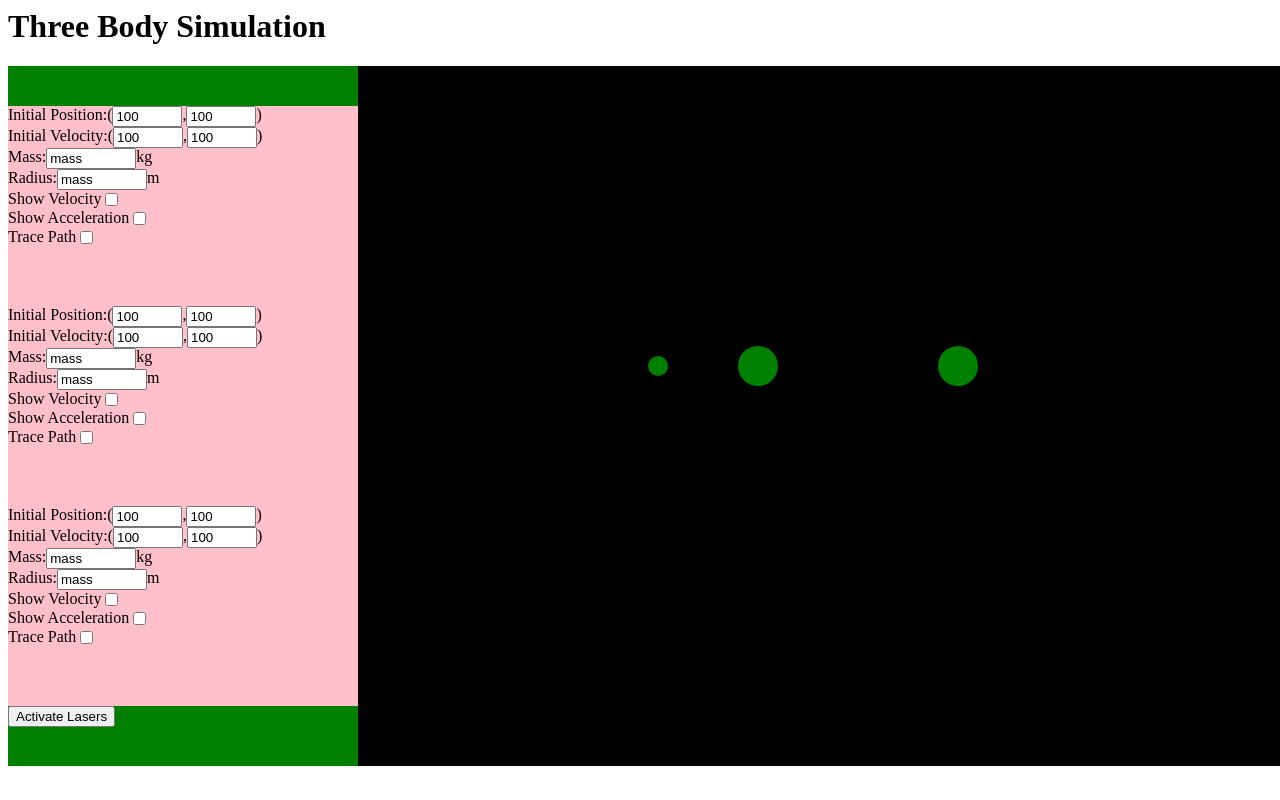
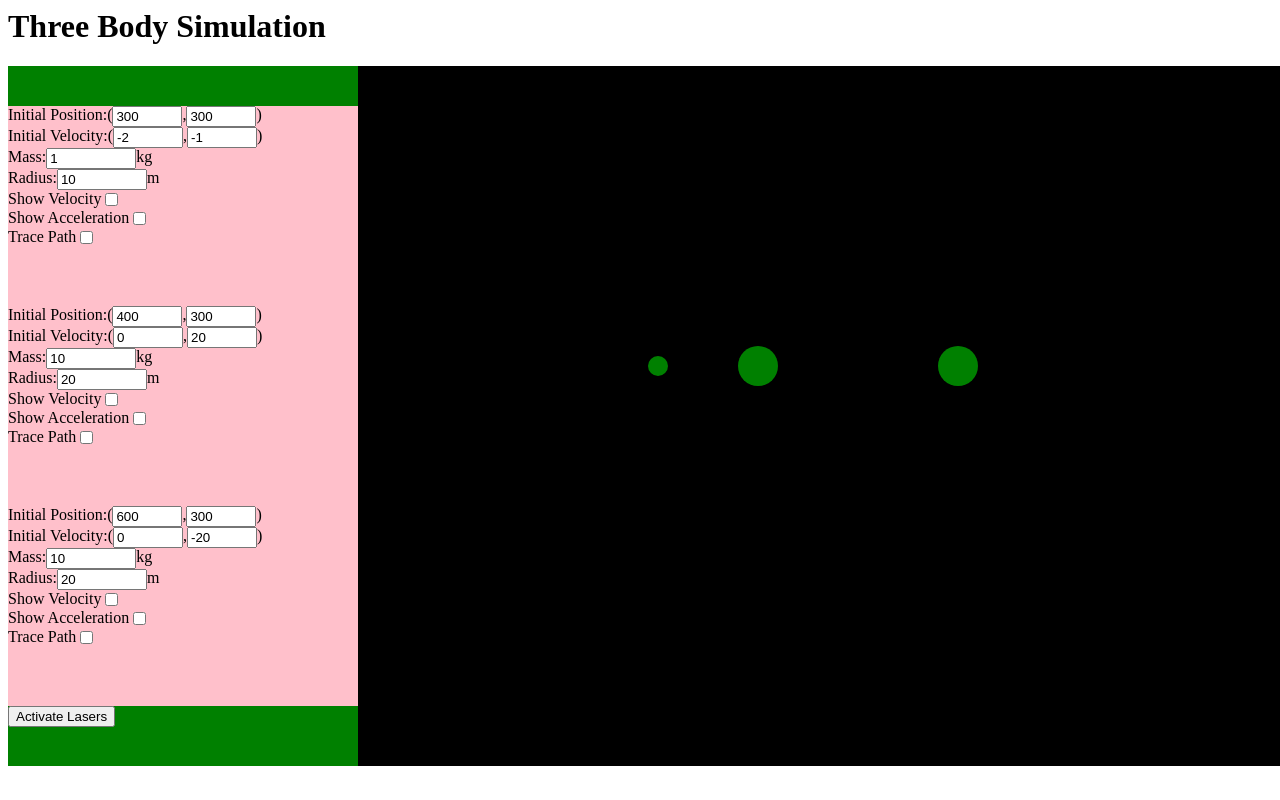
Before and after one commit to echentw/three-body, a React app: page / in a window 1280 px wide. Shown: the top 800 px of the page. Built offline with nearby package versions, Linux system fonts and the light colour scheme.

Commit message:
set initial configs

```diff
--- a/src/Planet.ts
+++ b/src/Planet.ts
@@ -10,29 +10,47 @@ export type Point = Vector;
 export type Velocity = Vector;
 export type Acceleration = Vector;
 
-export type PlanetConfig = {
+export type PlanetProperties = {
   radius: number,
   mass: number,
-  position: Point,
-  velocity: Velocity,
+}
+
+export type PlanetInitialConditions = {
+  position: Point;
+  velocity: Velocity;
+}
+
+export type PlanetConfig = {
+  properties: PlanetProperties,
+  initialConditions: PlanetInitialConditions,
   flags: VisualizationFlags,
 };
 
 export class Planet {
-  public readonly radius: number;
-  public readonly mass: number;
+  public radius: number;
+  public mass: number;
   public position: Point;
   public velocity: Velocity;
   public acceleration: Acceleration;
   public flags: VisualizationFlags;
 
   constructor(config: PlanetConfig) {
-    this.position = config.position;
-    this.radius = config.radius;
-    this.mass = config.mass;
-    this.velocity = config.velocity;
+    this.position = config.initialConditions.position;
+    this.velocity = config.initialConditions.velocity;
+    this.radius = config.properties.radius;
+    this.mass = config.properties.mass;
     this.acceleration = { x: 0, y: 0 };
     this.flags = config.flags;
+  }
+
+  setInitialConditions(conditions: PlanetInitialConditions) {
+    this.position = conditions.position;
+    this.velocity = conditions.velocity;
+  }
+
+  setProperties(properties: PlanetProperties) {
+    this.radius = properties.radius;
+    this.mass = properties.mass;
   }
 
   setFlags(flags: VisualizationFlags) {
--- a/src/SideBar.tsx
+++ b/src/SideBar.tsx
@@ -2,117 +2,75 @@ import * as React from 'react';
 
 import { VisualizationFlags } from './main';
 import { CheckBox } from './CheckBox';
+import { PlanetConfig, PlanetProperties, PlanetInitialConditions } from './Planet';
 
 interface PlanetConfigComponentProps {
-  updateFlags: (flags: VisualizationFlags) => void;
+  config: PlanetConfig,
+  onChangePositionX: (event: React.ChangeEvent<HTMLInputElement>) => void;
+  onChangePositionY: (event: React.ChangeEvent<HTMLInputElement>) => void;
+  onChangeVelocityX: (event: React.ChangeEvent<HTMLInputElement>) => void;
+  onChangeVelocityY: (event: React.ChangeEvent<HTMLInputElement>) => void;
+  onChangeMass: (event: React.ChangeEvent<HTMLInputElement>) => void;
+  onChangeRadius: (event: React.ChangeEvent<HTMLInputElement>) => void;
+  onChangeShowVelocity: (on: boolean) => void;
+  onChangeShowAcceleration: (on: boolean) => void;
+  onChangeShowPath: (on: boolean) => void;
 }
 
 class PlanetConfigComponent extends React.Component<PlanetConfigComponentProps> {
-  state = {
-    positionX: '100',
-    positionY: '100',
-    velocityX: '100',
-    velocityY: '100',
-    mass: 'mass',
-    radius: 'radius',
-
-    showVelocity: false,
-    showAcceleration: false,
-    showPath: false,
-  }
-
-  onChangePositionX = (event: React.ChangeEvent<HTMLInputElement>) => {
-    this.setState({ positionX: event.target.value });
-  }
-
-  onChangePositionY = (event: React.ChangeEvent<HTMLInputElement>) => {
-    this.setState({ positionY: event.target.value });
-  }
-
-  onChangeVelocityX = (event: React.ChangeEvent<HTMLInputElement>) => {
-    this.setState({ velocityX: event.target.value });
-  }
-
-  onChangeVelocityY = (event: React.ChangeEvent<HTMLInputElement>) => {
-    this.setState({ velocityY: event.target.value });
-  }
-
-  onChangeMass = (event: React.ChangeEvent<HTMLInputElement>) => {
-    this.setState({ mass: event.target.value });
-  }
-
-  onChangeRadius = (event: React.ChangeEvent<HTMLInputElement>) => {
-    this.setState({ radius: event.target.value });
-  }
-
-  onChangeShowVelocity = (on: boolean) => {
-    this.setState({ showVelocity: on });
-    this.props.updateFlags({
-      showVelocity: on,
-      showAcceleration: this.state.showAcceleration,
-      showPath: this.state.showPath,
-    });
-  }
-
-  onChangeShowAcceleration = (on: boolean) => {
-    this.setState({ showAcceleration: on });
-    this.props.updateFlags({
-      showVelocity: this.state.showVelocity,
-      showAcceleration: on,
-      showPath: this.state.showPath,
-    });
-  }
-
-  onChangeShowPath = (on: boolean) => {
-    this.setState({ showPath: on });
-    this.props.updateFlags({
-      showVelocity: this.state.showVelocity,
-      showAcceleration: this.state.showAcceleration,
-      showPath: on,
-    });
-  }
-
   render() {
+    const { properties, initialConditions, flags } = this.props.config;
+    const {
+      onChangePositionX,
+      onChangePositionY,
+      onChangeVelocityX,
+      onChangeVelocityY,
+      onChangeMass,
+      onChangeRadius,
+      onChangeShowVelocity,
+      onChangeShowAcceleration,
+      onChangeShowPath,
+    } = this.props;
     return (
       <div className="planet-config-component">
         <div className="initial-vector">
           <div className="text">Initial Position:</div>
           (
-          <input className="vector-input" type="text" value={this.state.positionX} onChange={this.onChangePositionX}/>
+          <input className="vector-input" type="text" value={initialConditions.position.x} onChange={onChangePositionX}/>
           ,
-          <input className="vector-input" type="text" value={this.state.positionY} onChange={this.onChangePositionY}/>
+          <input className="vector-input" type="text" value={initialConditions.position.y} onChange={onChangePositionY}/>
           )
         </div>
         <div className="initial-vector">
           <div className="text">Initial Velocity:</div>
           (
-          <input className="vector-input" type="text" value={this.state.velocityX} onChange={this.onChangeVelocityX}/>
+          <input className="vector-input" type="text" value={initialConditions.velocity.x} onChange={onChangeVelocityX}/>
           ,
-          <input className="vector-input" type="text" value={this.state.velocityY} onChange={this.onChangeVelocityY}/>
+          <input className="vector-input" type="text" value={initialConditions.velocity.y} onChange={onChangeVelocityY}/>
           )
         </div>
         <div className="scalar-container">
           <div className="text">Mass:</div>
-          <input className="scalar-input" type="text" value={this.state.mass} onChange={this.onChangeMass}/>
+          <input className="scalar-input" type="text" value={properties.mass} onChange={onChangeMass}/>
           kg
         </div>
         <div className="scalar-container">
           <div className="text">Radius:</div>
-          <input className="scalar-input" type="text" value={this.state.mass} onChange={this.onChangeMass}/>
+          <input className="scalar-input" type="text" value={properties.radius} onChange={onChangeRadius}/>
           m
         </div>
 
         <div className="flag-toggle">
           <div className="text">Show Velocity</div>
-          <CheckBox onToggle={this.onChangeShowVelocity}/>
+          <CheckBox onToggle={onChangeShowVelocity}/>
         </div>
         <div className="flag-toggle">
           <div className="text">Show Acceleration</div>
-          <CheckBox onToggle={this.onChangeShowAcceleration}/>
+          <CheckBox onToggle={onChangeShowAcceleration}/>
         </div>
         <div className="flag-toggle">
           <div className="text">Trace Path</div>
-          <CheckBox onToggle={this.onChangeShowPath}/>
+          <CheckBox onToggle={onChangeShowPath}/>
         </div>
       </div>
     );
@@ -121,16 +79,190 @@ class PlanetConfigComponent extends React.Component<PlanetConfigComponentProps>
 
 interface SideBarComponentProps {
   updateFlags: (planetId: number, flags: VisualizationFlags) => void;
+  updatePlanetConfigs: (configs: PlanetConfig[]) => void;
   start: () => void;
 }
 
-export class SideBarComponent extends React.Component<SideBarComponentProps> {
+interface SideBarComponentState {
+  configs: PlanetConfig[],
+}
+
+export class SideBarComponent extends React.Component<SideBarComponentProps, SideBarComponentState> {
+  state = {
+    configs: [{
+      initialConditions: {
+        position: {
+          x: 300.0,
+          y: 300.0,
+        },
+        velocity: {
+          x: -2.0,
+          y: -1.0,
+        },
+      },
+      properties: {
+        radius: 10.0,
+        mass: 1.0,
+      },
+      flags: {
+        showVelocity: false,
+        showAcceleration: false,
+        showPath: false,
+      },
+    }, {
+      initialConditions: {
+        position: {
+          x: 400.0,
+          y: 300.0,
+        },
+        velocity: {
+          x: 0.0,
+          y: 20.0,
+        },
+      },
+      properties: {
+        radius: 20.0,
+        mass: 10.0,
+      },
+      flags: {
+        showVelocity: false,
+        showAcceleration: false,
+        showPath: false,
+      },
+    }, {
+      initialConditions: {
+        position: {
+          x: 600.0,
+          y: 300.0,
+        },
+        velocity: {
+          x: 0.0,
+          y: -20.0,
+        },
+      },
+      properties: {
+        radius: 20.0,
+        mass: 10.0,
+      },
+      flags: {
+        showVelocity: false,
+        showAcceleration: false,
+        showPath: false,
+      },
+    }],
+  };
+
+  onChangePositionX = (planetId: number, event: React.ChangeEvent<HTMLInputElement>) => {
+    const configs = this.state.configs;
+    configs[planetId].initialConditions.position.x = Number(event.target.value);
+    this.setState({ configs });
+
+    this.props.updatePlanetConfigs(configs);
+  }
+
+  onChangePositionY = (planetId: number, event: React.ChangeEvent<HTMLInputElement>) => {
+    const configs = this.state.configs;
+    configs[planetId].initialConditions.position.y = Number(event.target.value);
+    this.setState({ configs });
+
+    this.props.updatePlanetConfigs(configs);
+  }
+
+  onChangeVelocityX = (planetId: number, event: React.ChangeEvent<HTMLInputElement>) => {
+    const configs = this.state.configs;
+    configs[planetId].initialConditions.velocity.x = Number(event.target.value);
+    this.setState({ configs });
+
+    this.props.updatePlanetConfigs(configs);
+  }
+
+  onChangeVelocityY = (planetId: number, event: React.ChangeEvent<HTMLInputElement>) => {
+    const configs = this.state.configs;
+    configs[planetId].initialConditions.velocity.y = Number(event.target.value);
+    this.setState({ configs });
+
+    this.props.updatePlanetConfigs(configs);
+  }
+
+  onChangeMass = (planetId: number, event: React.ChangeEvent<HTMLInputElement>) => {
+    const configs = this.state.configs;
+    configs[planetId].properties.mass = Number(event.target.value);
+    this.setState({ configs });
+
+    this.props.updatePlanetConfigs(configs);
+  }
+
+  onChangeRadius = (planetId: number, event: React.ChangeEvent<HTMLInputElement>) => {
+    const configs = this.state.configs;
+    configs[planetId].properties.radius = Number(event.target.value);
+    this.setState({ configs });
+
+    this.props.updatePlanetConfigs(configs);
+  }
+
+  onChangeShowVelocity = (planetId: number, on: boolean) => {
+    const configs = this.state.configs;
+    configs[planetId].flags.showVelocity = on;
+    this.setState({ configs });
+
+    this.props.updateFlags(planetId, configs[planetId].flags);
+  }
+
+  onChangeShowAcceleration = (planetId: number, on: boolean) => {
+    const configs = this.state.configs;
+    configs[planetId].flags.showAcceleration = on;
+    this.setState({ configs });
+
+    this.props.updateFlags(planetId, configs[planetId].flags);
+  }
+
+  onChangeShowPath = (planetId: number, on: boolean) => {
+    const configs = this.state.configs;
+    configs[planetId].flags.showPath = on;
+    this.setState({ configs });
+
+    this.props.updateFlags(planetId, configs[planetId].flags);
+  }
+
   render() {
     return (
       <div className="sidebar">
-        <PlanetConfigComponent updateFlags={(flags: VisualizationFlags) => this.props.updateFlags(0, flags)}/>
-        <PlanetConfigComponent updateFlags={(flags: VisualizationFlags) => this.props.updateFlags(1, flags)}/>
-        <PlanetConfigComponent updateFlags={(flags: VisualizationFlags) => this.props.updateFlags(2, flags)}/>
+        <PlanetConfigComponent
+          config={this.state.configs[0]}
+          onChangePositionX={(event: React.ChangeEvent<HTMLInputElement>) => this.onChangePositionX(0, event)}
+          onChangePositionY={(event: React.ChangeEvent<HTMLInputElement>) => this.onChangePositionY(0, event)}
+          onChangeVelocityX={(event: React.ChangeEvent<HTMLInputElement>) => this.onChangeVelocityX(0, event)}
+          onChangeVelocityY={(event: React.ChangeEvent<HTMLInputElement>) => this.onChangeVelocityY(0, event)}
+          onChangeMass={(event: React.ChangeEvent<HTMLInputElement>) => this.onChangeMass(0, event)}
+          onChangeRadius={(event: React.ChangeEvent<HTMLInputElement>) => this.onChangeRadius(0, event)}
+          onChangeShowVelocity={(on: boolean) => this.onChangeShowVelocity(0, on)}
+          onChangeShowAcceleration={(on: boolean) => this.onChangeShowAcceleration(0, on)}
+          onChangeShowPath={(on: boolean) => this.onChangeShowPath(0, on)}
+        />
+        <PlanetConfigComponent
+          config={this.state.configs[1]}
+          onChangePositionX={(event: React.ChangeEvent<HTMLInputElement>) => this.onChangePositionX(1, event)}
+          onChangePositionY={(event: React.ChangeEvent<HTMLInputElement>) => this.onChangePositionY(1, event)}
+          onChangeVelocityX={(event: React.ChangeEvent<HTMLInputElement>) => this.onChangeVelocityX(1, event)}
+          onChangeVelocityY={(event: React.ChangeEvent<HTMLInputElement>) => this.onChangeVelocityY(1, event)}
+          onChangeMass={(event: React.ChangeEvent<HTMLInputElement>) => this.onChangeMass(1, event)}
+          onChangeRadius={(event: React.ChangeEvent<HTMLInputElement>) => this.onChangeRadius(1, event)}
+          onChangeShowVelocity={(on: boolean) => this.onChangeShowVelocity(1, on)}
+          onChangeShowAcceleration={(on: boolean) => this.onChangeShowAcceleration(1, on)}
+          onChangeShowPath={(on: boolean) => this.onChangeShowPath(1, on)}
+        />
+        <PlanetConfigComponent
+          config={this.state.configs[2]}
+          onChangePositionX={(event: React.ChangeEvent<HTMLInputElement>) => this.onChangePositionX(2, event)}
+          onChangePositionY={(event: React.ChangeEvent<HTMLInputElement>) => this.onChangePositionY(2, event)}
+          onChangeVelocityX={(event: React.ChangeEvent<HTMLInputElement>) => this.onChangeVelocityX(2, event)}
+          onChangeVelocityY={(event: React.ChangeEvent<HTMLInputElement>) => this.onChangeVelocityY(2, event)}
+          onChangeMass={(event: React.ChangeEvent<HTMLInputElement>) => this.onChangeMass(2, event)}
+          onChangeRadius={(event: React.ChangeEvent<HTMLInputElement>) => this.onChangeRadius(2, event)}
+          onChangeShowVelocity={(on: boolean) => this.onChangeShowVelocity(2, on)}
+          onChangeShowAcceleration={(on: boolean) => this.onChangeShowAcceleration(2, on)}
+          onChangeShowPath={(on: boolean) => this.onChangeShowPath(2, on)}
+        />
         <button onClick={this.props.start}>
           Activate Lasers
         </button>
--- a/src/main.tsx
+++ b/src/main.tsx
@@ -1,5 +1,12 @@
 import { Simulator } from './Simulator';
-import { Planet, PlanetConfig, Point, Velocity } from './Planet';
+import {
+  Planet,
+  PlanetConfig,
+  PlanetInitialConditions,
+  PlanetProperties,
+  Point,
+  Velocity,
+} from './Planet';
 
 export type VisualizationFlags = {
   showVelocity: boolean;
@@ -9,8 +16,7 @@ export type VisualizationFlags = {
 
 const planetConfigs: PlanetConfig[] = [
   {
-    radius: 10.0,
-    mass: 1.0,
+    initialConditions: {
       position: {
         x: 300.0,
         y: 300.0,
@@ -19,14 +25,18 @@ const planetConfigs: PlanetConfig[] = [
         x: -2.0,
         y: -1.0,
       },
+    },
+    properties: {
+      radius: 10.0,
+      mass: 1.0,
+    },
     flags: {
       showVelocity: false,
       showAcceleration: false,
       showPath: false,
     },
   }, {
-    radius: 20.0,
-    mass: 10.0,
+    initialConditions: {
       position: {
         x: 400.0,
         y: 300.0,
@@ -35,14 +45,18 @@ const planetConfigs: PlanetConfig[] = [
         x: 0.0,
         y: 20.0,
       },
+    },
+    properties: {
+      radius: 20.0,
+      mass: 10.0,
+    },
     flags: {
       showVelocity: false,
       showAcceleration: false,
       showPath: false,
     },
   }, {
-    radius: 20.0,
-    mass: 10.0,
+    initialConditions: {
       position: {
         x: 600.0,
         y: 300.0,
@@ -50,6 +64,11 @@ const planetConfigs: PlanetConfig[] = [
       velocity: {
         x: 0.0,
         y: -20.0,
+      },
+    },
+    properties: {
+      radius: 20.0,
+      mass: 10.0,
     },
     flags: {
       showVelocity: false,
@@ -71,10 +90,13 @@ function update() {
   });
 }
 
+let STOPPED = false;
 function main() {
+  if (!STOPPED) {
     update();
     simulator.draw();
     requestAnimationFrame(main);
+  }
 }
 
 import * as React from 'react';
@@ -88,14 +110,30 @@ class Controller extends React.Component {
     simulator.draw();
   }
 
+  updatePlanetConfigs = (viewConfigs: PlanetConfig[]) => {
+    const configs = JSON.parse(JSON.stringify(viewConfigs)) as PlanetConfig[];
+    STOPPED = true;
+    for (let i = 0; i < planets.length; ++i) {
+      planets[i].setInitialConditions(configs[i].initialConditions);
+      planets[i].setProperties(configs[i].properties);
+      planets[i].setFlags(configs[i].flags);
+    }
+    simulator.draw();
+  }
+
   start = () => {
+    STOPPED = false;
     main();
   }
 
   render() {
     return (
       <div className="controller">
-        <SideBarComponent updateFlags={this.updateFlags} start={this.start}/>
+        <SideBarComponent
+          updateFlags={this.updateFlags}
+          updatePlanetConfigs={this.updatePlanetConfigs}
+          start={this.start}
+        />
       </div>
     );
   }
```
Lines whose indentation alone changed are shown as unchanged.
